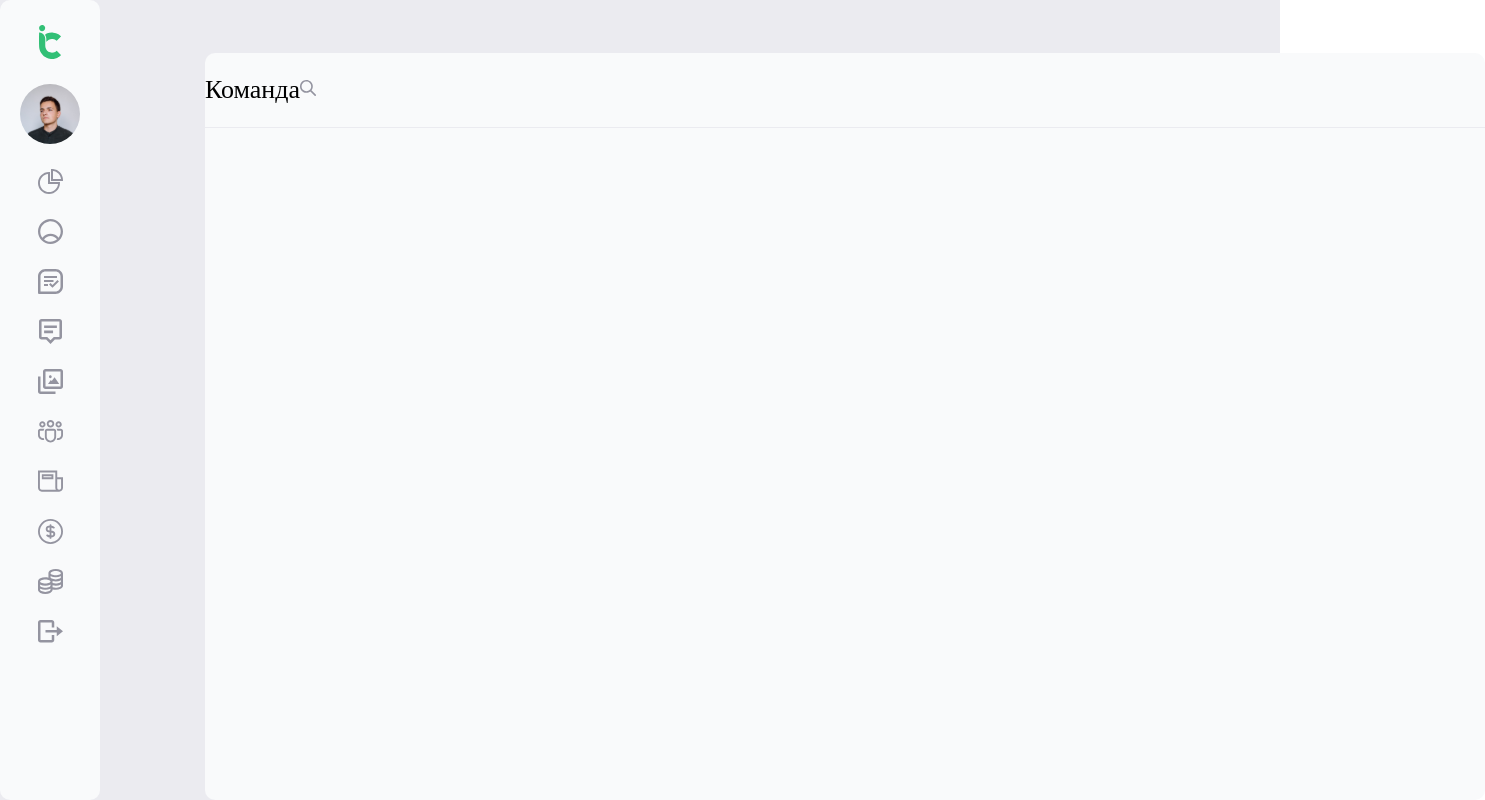
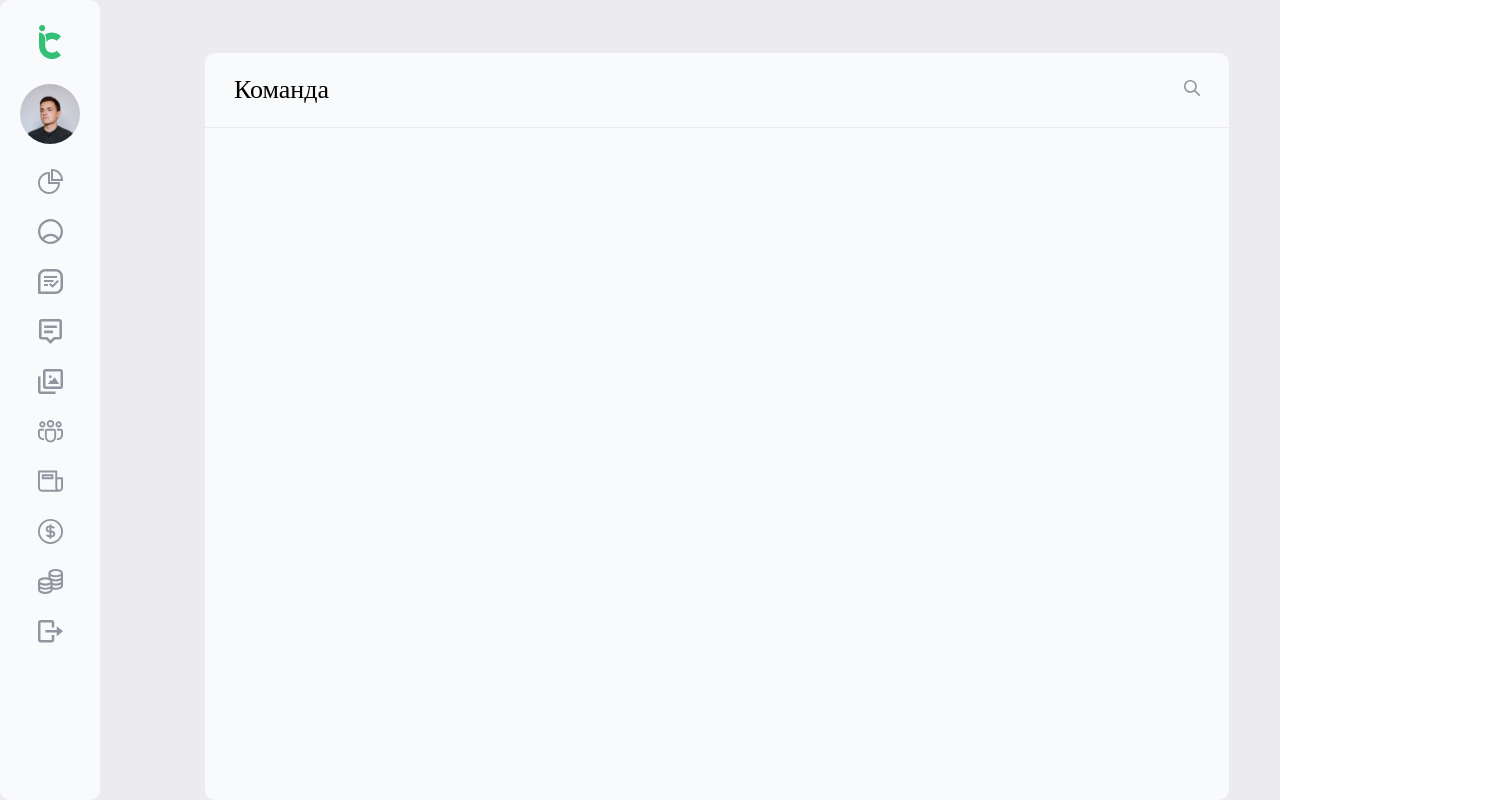
Before and after one commit to Katyusha0901/users-list, a React (Create React App) app: page / in a window 1280 px wide. Shown: the whole page, 1485 px wide, since content can reach past the window. Built offline with nearby package versions, Linux system fonts and the light colour scheme.

Commit message:
corrected styles for header

```diff
--- a/src/styles/Header.css
+++ b/src/styles/Header.css
@@ -1,13 +1,13 @@
 .header {
   display: flex;
-  /* position: absolute; */
   height: 75px;
+  justify-content: space-between;
   align-items: center;
-  /* padding-left: 29px; */
-  /* padding-right: 29px; */
+  padding-left: 29px;
+  padding-right: 29px;
   border-bottom: 1px solid;
   border-color: #ebebf0;
-  width: 100vw;
+  width: 80vw;
 }
 
 .header__title {
```
